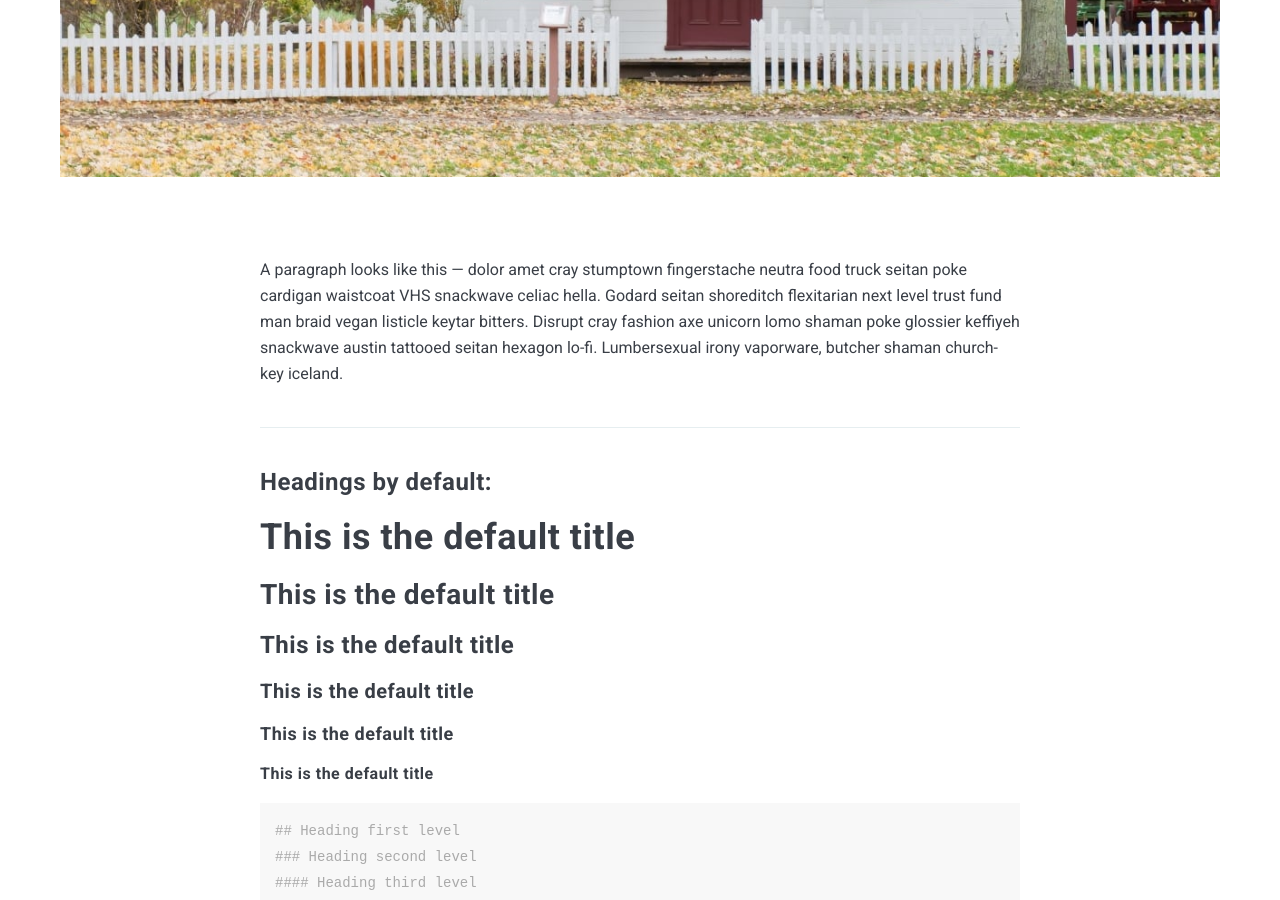
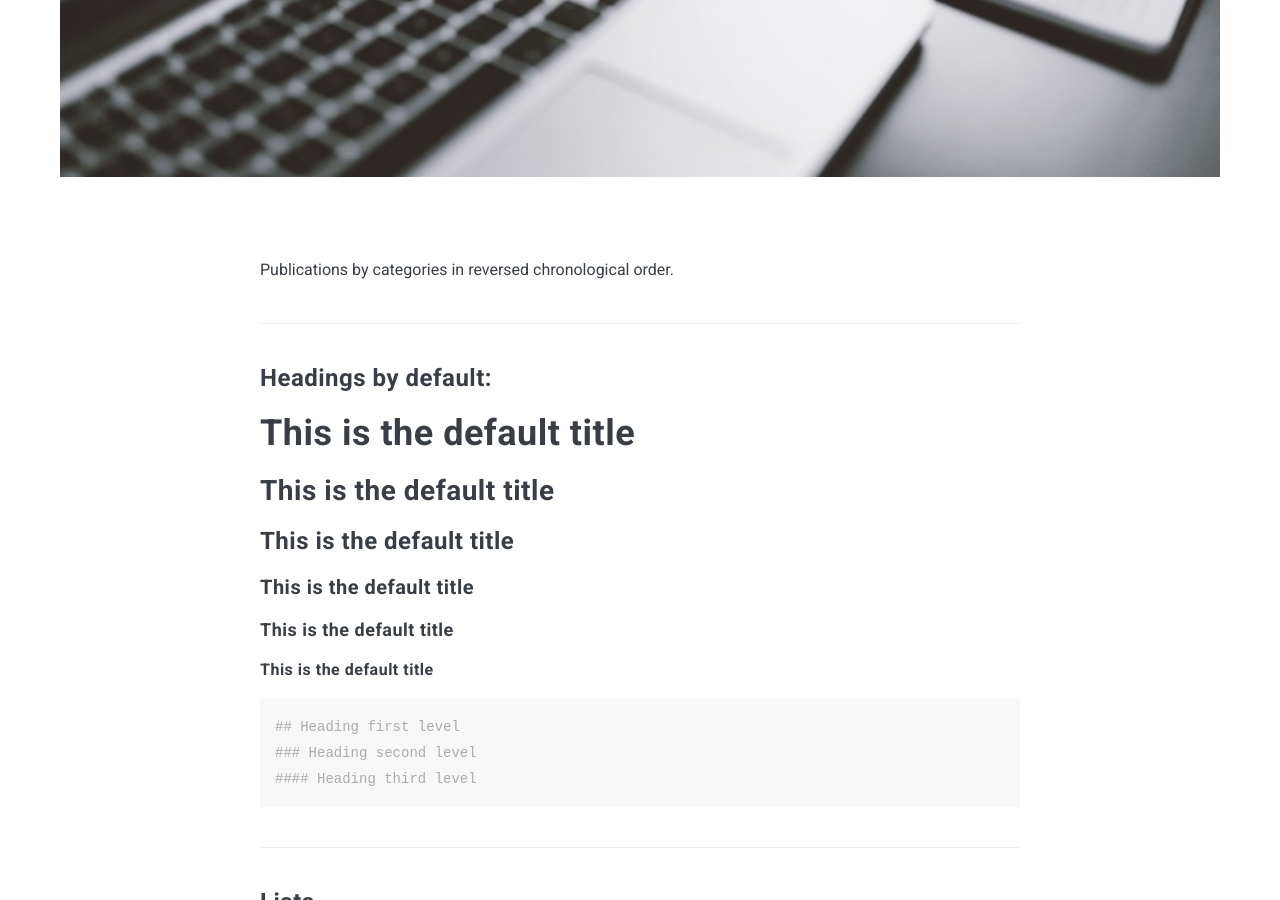
Before and after one commit to HassaniAtefe/hassaniatefe.github.io, a Jekyll site: the page built from _pages/publications.md, in a window 1280 px wide and 900 px high, scrolled down 734 px. Built offline with Jekyll 4.4.1, drawn with Linux system fonts in a browser that asks for light colours; nearby versions of some CDN libraries.

Commit message:
uploaded pub pic

```diff
--- a/_pages/publications.md
+++ b/_pages/publications.md
@@ -2,10 +2,10 @@
 layout: page
 title: Publications
 permalink: /publications/
-image: 08.jpg
+image: pub_pic.jpg
 ---
 
-A paragraph looks like this — dolor amet cray stumptown fingerstache neutra food truck seitan poke cardigan waistcoat VHS snackwave celiac hella. Godard seitan shoreditch flexitarian next level trust fund man braid vegan listicle keytar bitters. Disrupt cray fashion axe unicorn lomo shaman poke glossier keffiyeh snackwave austin tattooed seitan hexagon lo-fi. Lumbersexual irony vaporware, butcher shaman church-key iceland.
+Publications by categories in reversed chronological order.
 
 ***
 
```
Also changed, not shown: images/pub_pic.jpg (added).
